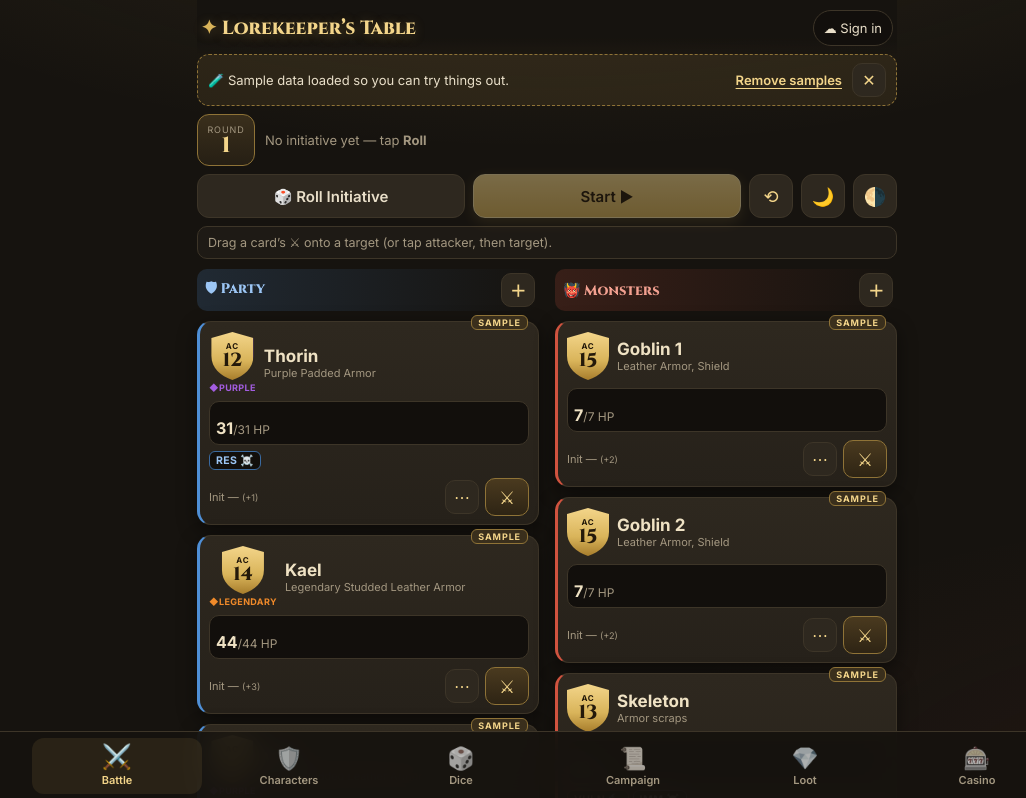
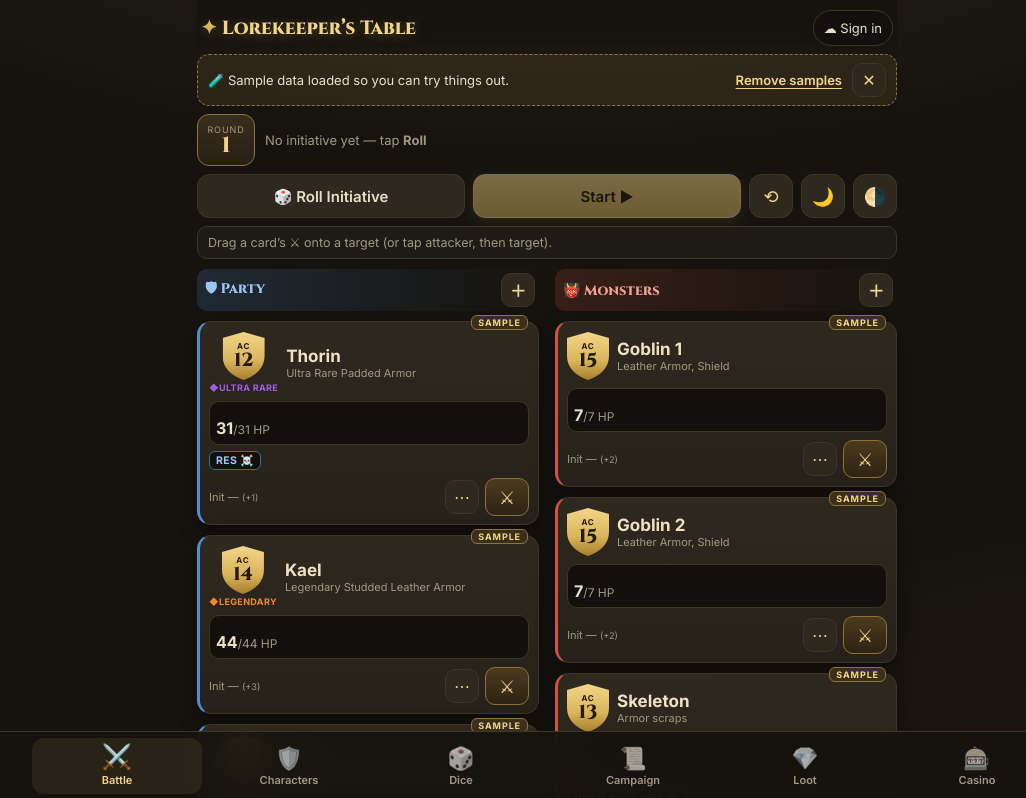
Before and after one commit to smashtonSmash/combat-control, a React (Vite) app: page /#battle in a window 1280 px wide. Shown: the top 798 px of the page, without its empty margins (93-1119 px from the left). Built offline with nearby package versions, Linux system fonts and the light colour scheme.

Commit message:
Tier display names: Common / Rare / Ultra Rare (ids unchanged) + migrate stored names

```diff
--- a/src/App.tsx
+++ b/src/App.tsx
@@ -128,6 +128,7 @@ export default function App() {
     setCharacters((cs) => (cs.some(needs) ? cs.map(migrateTiers) : cs))
     // old Potion of Healing (2d4+2) → Green Healing Potion
     setCharacters((cs) => { const n = cs.map(migrateInventory); return n.some((x, i) => x !== cs[i]) ? n : cs })
+    setEncounter((e) => { const cs = e.combatants.map(migrateInventory); return cs.some((x, i) => x !== e.combatants[i]) ? { ...e, combatants: cs } : e })
     setLocalChests((ks) => { const n = ks.map(migrateChestItems); return n.some((x, i) => x !== ks[i]) ? n : ks })
     setEncounter((e) => (e.combatants.some(needs) ? { ...e, combatants: e.combatants.map(migrateTiers) } : e))
   }, [])
@@ -138,7 +139,7 @@ export default function App() {
     localStorage.setItem('dnd.migrated.armor1', '1')
     const isOldThorin = (t: { id?: string; armorId?: string }) => !t.armorId
     const fixThorin = <T extends { traits: Character['traits']; armorId?: string }>(x: T): T => ({
-      ...x, ac: 12, armor: 'Purple Padded Armor', armorId: 'padded', armorTier: 'purple',
+      ...x, ac: 12, armor: 'Ultra Rare Padded Armor', armorId: 'padded', armorTier: 'purple',
       traits: x.traits.filter((t) => t.name !== 'Homebrew Padded Armor'),
     })
     let added: Character[] = []
--- a/src/armor.ts
+++ b/src/armor.ts
@@ -8,8 +8,12 @@ export type Tier = (typeof TIERS)[number]
 export const LEGENDARY_COLOR = '#f08a2a'
 export const MYTHIC_COLOR = '#e5383b'
 export const TIER_COLORS: Record<Tier, string> = { green: '#4fbf63', blue: '#4a8fe7', purple: '#a35de0', legendary: LEGENDARY_COLOR, mythic: MYTHIC_COLOR }
-export const TIER_LABELS: Record<Tier, string> = { green: 'Green · Standard', blue: 'Blue · Rare', purple: 'Purple · Ultra rare', legendary: 'Legendary', mythic: 'Mythic' }
-export const TIER_SHORT: Record<Tier, string> = { green: 'Green', blue: 'Blue', purple: 'Purple', legendary: 'Legendary', mythic: 'Mythic' }
+/** Display names (ids stay green/blue/purple/legendary/mythic in saved data). */
+export const TIER_LABELS: Record<Tier, string> = { green: 'Common', blue: 'Rare', purple: 'Ultra Rare', legendary: 'Legendary', mythic: 'Mythic' }
+export const TIER_SHORT: Record<Tier, string> = { green: 'Common', blue: 'Rare', purple: 'Ultra Rare', legendary: 'Legendary', mythic: 'Mythic' }
+/** Old display names in stored text → new ones ('Purple Padded Armor' → 'Ultra Rare Padded Armor'). Idempotent. */
+const OLD_TIER_NAMES: Record<string, string> = { Green: 'Common', Blue: 'Rare', Purple: 'Ultra Rare' }
+export const renameTierText = (s: string) => s.replace(/\b(Green|Blue|Purple)(?= [A-Z])/g, (m) => OLD_TIER_NAMES[m])
 
 /** Data version: v2 = tier 'mythic' means the new red top tier. Older data's 'mythic' is now 'legendary'. */
 export const TIER_VERSION = 2
--- a/src/catalog.ts
+++ b/src/catalog.ts
@@ -4,7 +4,7 @@
  */
 import type { DamageType, Item } from './types'
 import { uid } from './types'
-import { TIERS, TIER_SHORT, armorById, type ArmorCategory, type Tier } from './armor'
+import { TIERS, TIER_SHORT, armorById, renameTierText, type ArmorCategory, type Tier } from './armor'
 
 // ---------- A) Armor prices ----------
 /** Light armor price by tier (gold). */
@@ -94,13 +94,18 @@ export function migrateItem(it: Item): Item {
   }
   return it
 }
-export function migrateInventory<T extends { inventory?: Item[] }>(c: T): T {
-  if (!c.inventory?.some((i) => i.kind === 'consumable' && !i.catalogKey && (i.name === 'Potion of Healing' || i.heal === '2d4+2'))) return c
-  return { ...c, inventory: c.inventory.map(migrateItem) }
+const OLD_NAME = /\b(Green|Blue|Purple) [A-Z]/
+const needsItem = (i: Item) => (i.kind === 'consumable' && !i.catalogKey && (i.name === 'Potion of Healing' || i.heal === '2d4+2')) || (!!i.tier && OLD_NAME.test(i.name))
+const fixItem = (i: Item): Item => { const m = migrateItem(i); return m.tier && OLD_NAME.test(m.name) ? { ...m, name: renameTierText(m.name) } : m }
+/** Migrations for stored characters: old potions, old tier display names (Green/Blue/Purple → Common/Rare/Ultra Rare). */
+export function migrateInventory<T extends { inventory?: Item[]; armor?: string }>(c: T): T {
+  const armorOld = typeof c.armor === 'string' && OLD_NAME.test(c.armor)
+  if (!armorOld && !c.inventory?.some(needsItem)) return c
+  return { ...c, ...(armorOld ? { armor: renameTierText(c.armor!) } : {}), ...(c.inventory ? { inventory: c.inventory.map((i) => (needsItem(i) ? fixItem(i) : i)) } : {}) }
 }
 export function migrateChestItems<T extends { items: Item[] }>(k: T): T {
-  if (!k.items.some((i) => i.kind === 'consumable' && !i.catalogKey && (i.name === 'Potion of Healing' || i.heal === '2d4+2'))) return k
-  return { ...k, items: k.items.map(migrateItem) }
+  if (!k.items.some(needsItem)) return k
+  return { ...k, items: k.items.map((i) => (needsItem(i) ? fixItem(i) : i)) }
 }
 
 /** Gold price of any item (catalog consumable, armor by tier, or stored price). */
--- a/src/cloud.ts
+++ b/src/cloud.ts
@@ -4,7 +4,7 @@ import { SUPABASE_ANON_KEY, SUPABASE_URL } from './supabaseConfig'
 import type { Character, Chest, Encounter } from './types'
 import { migrateTiers } from './armor'
 import { migrateChestItems, migrateInventory } from './catalog'
-const normEnc = (e: Encounter | null) => (e ? { ...e, combatants: (e.combatants ?? []).map(migrateTiers) } : e)
+const normEnc = (e: Encounter | null) => (e ? { ...e, combatants: (e.combatants ?? []).map((c) => migrateInventory(migrateTiers(c))) } : e)
 
 export const supabase = createClient(SUPABASE_URL, SUPABASE_ANON_KEY, {
   auth: { persistSession: true, autoRefreshToken: true, detectSessionInUrl: true },
--- a/src/components/Items.tsx
+++ b/src/components/Items.tsx
@@ -44,7 +44,7 @@ export function ItemPicker({ onAdd, customSpells = [] }: { onAdd: (it: Item) =>
       </div>
       {open === 'potions' ? <ConsumablePicker onAdd={onAdd} /> : open === 'scroll' ? <ScrollPicker onAdd={onAdd} customSpells={customSpells} /> : open === 'quick' ? (
         <>
-          <button className="btn sm" onClick={() => onAdd(potionOfHealing())}>🧪 + Green Healing Potion (2d8+2) <small>10g</small></button>
+          <button className="btn sm" onClick={() => onAdd(potionOfHealing())}>🧪 + Common Healing Potion (2d8+2) <small>10g</small></button>
           <div className="mini-label">Armor</div>
           <div className="chips-row wrap">{ARMOR_CATALOG.map((a) => <button key={a.id} className={'chip ' + (armorId === a.id ? 'on' : '')} onClick={() => setArmorId(a.id)}>{a.name}</button>)}</div>
           <div className="chips-row wrap">{TIERS.map((t) => <button key={t} className={'chip ' + (tier === t ? 'on' : '')} style={{ color: TIER_COLORS[t] }} onClick={() => setTier(t)}>◆ {TIER_SHORT[t]} <small>{armorPrice(armorId, t)}g</small></button>)}</div>
--- a/src/seed.ts
+++ b/src/seed.ts
@@ -6,7 +6,7 @@ export const sampleCharacters = (): Character[] => [
   {
     id: 'sample-thorin', sample: true, name: 'Thorin', cls: 'Fighter', level: 3, race: 'Mountain Dwarf',
     abilities: { str: 16, dex: 12, con: 16, int: 10, wis: 12, cha: 8 },
-    ac: 12, armor: 'Purple Padded Armor', purse: { gold: 12, silver: 7 }, maxHp: 31, initMod: 1,
+    ac: 12, armor: 'Ultra Rare Padded Armor', purse: { gold: 12, silver: 7 }, maxHp: 31, initMod: 1,
     armorId: 'padded', armorTier: 'purple', tierV: 2,
     traits: [
       { id: uid(), name: 'Dwarven Resilience', damageTypes: ['poison'], effect: 'resistance',
@@ -46,10 +46,10 @@ export const extraSamples = (): Character[] => [
   {
     id: 'sample-vex', sample: true, name: 'Vex', cls: 'Rogue', level: 3, race: 'Tiefling',
     abilities: { str: 8, dex: 16, con: 12, int: 12, wis: 10, cha: 14 },
-    ac: 14, armor: 'Purple Studded Leather Armor', armorId: 'studded', armorTier: 'purple', maxHp: 21, initMod: 3,
+    ac: 14, armor: 'Ultra Rare Studded Leather Armor', armorId: 'studded', armorTier: 'purple', maxHp: 21, initMod: 3,
     purse: { gold: 3, silver: 22 }, traits: [],
     attacks: [{ id: uid(), name: 'Rapier', toHit: 5, damage: '1d8+3', damageType: 'piercing' }],
-    notes: 'SAMPLE character in Purple Studded Leather (d6 deflect).',
+    notes: 'SAMPLE character in Ultra Rare Studded Leather (d6 deflect).',
   },
 ]
 
```
Also changed, not shown: 2 other files (tests, documents, lock files or other folders).
